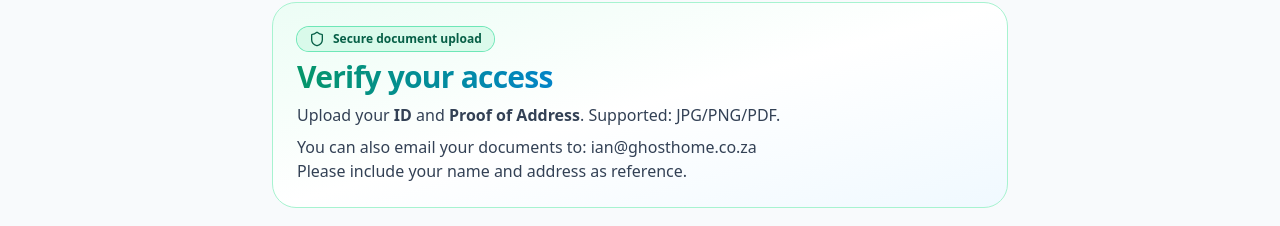
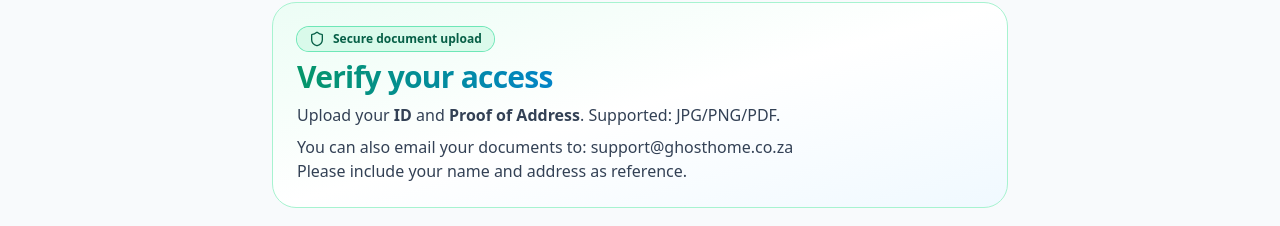
Before and after one commit to Nexzuis/ghosthome-site, a React (Vite) app: page /upload in a window 1280 px wide. Shown: the part 157-383 px from the top of the page. Built offline with nearby package versions, Linux system fonts and the light colour scheme.

Commit message:
updated upload email to support and not personal

```diff
--- a/src/routes/Upload.jsx
+++ b/src/routes/Upload.jsx
@@ -123,7 +123,7 @@ export default function Upload() {
           Upload your <strong>ID</strong> and <strong>Proof of Address</strong>. Supported: JPG/PNG/PDF.
         </p>
         <p className="mt-2 max-w-2xl text-slate-700">
-          You can also email your documents to: <a href="mailto:ian@ghosthome.co.za">ian@ghosthome.co.za</a><br/>
+          You can also email your documents to: <a href="mailto:support@ghosthome.co.za">support@ghosthome.co.za</a><br/>
           Please include your name and address as reference.
         </p>
       </header>
```
